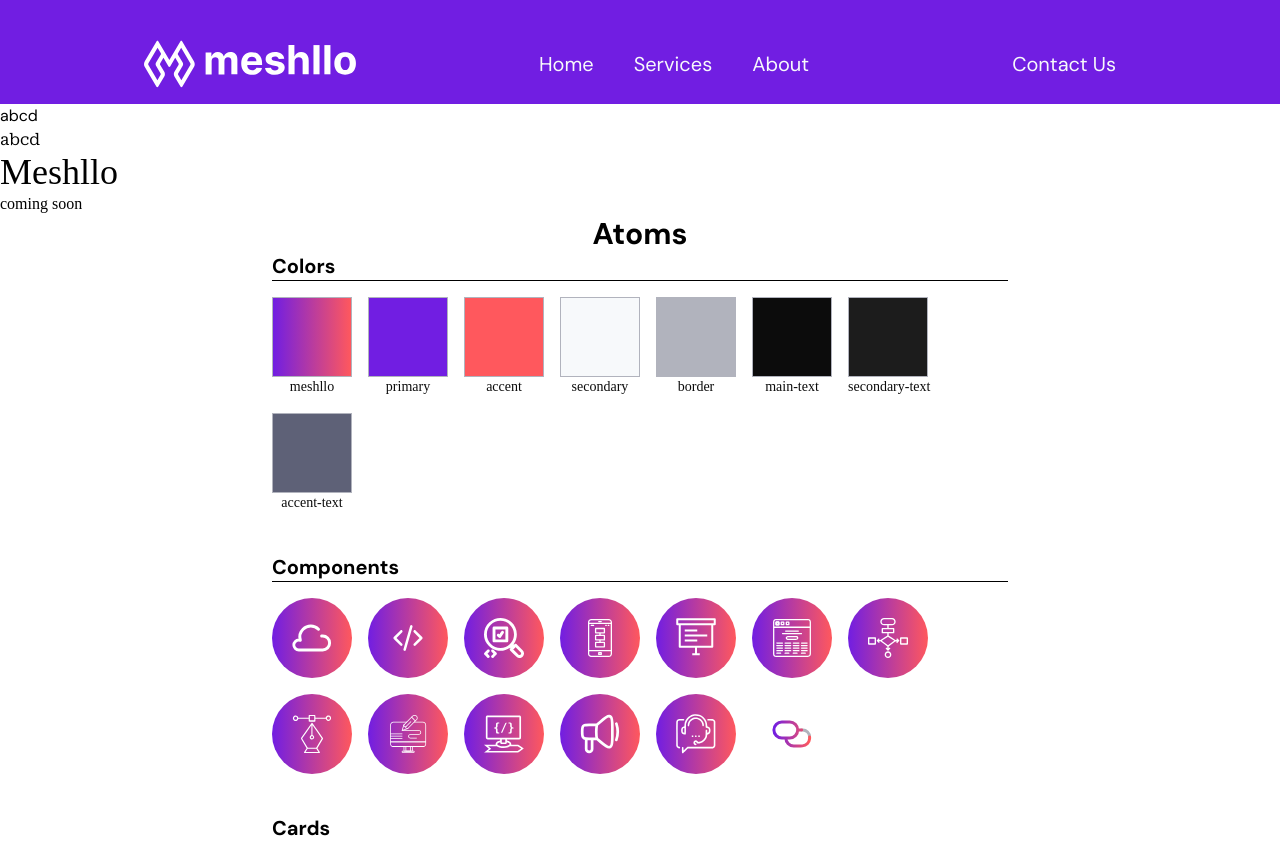
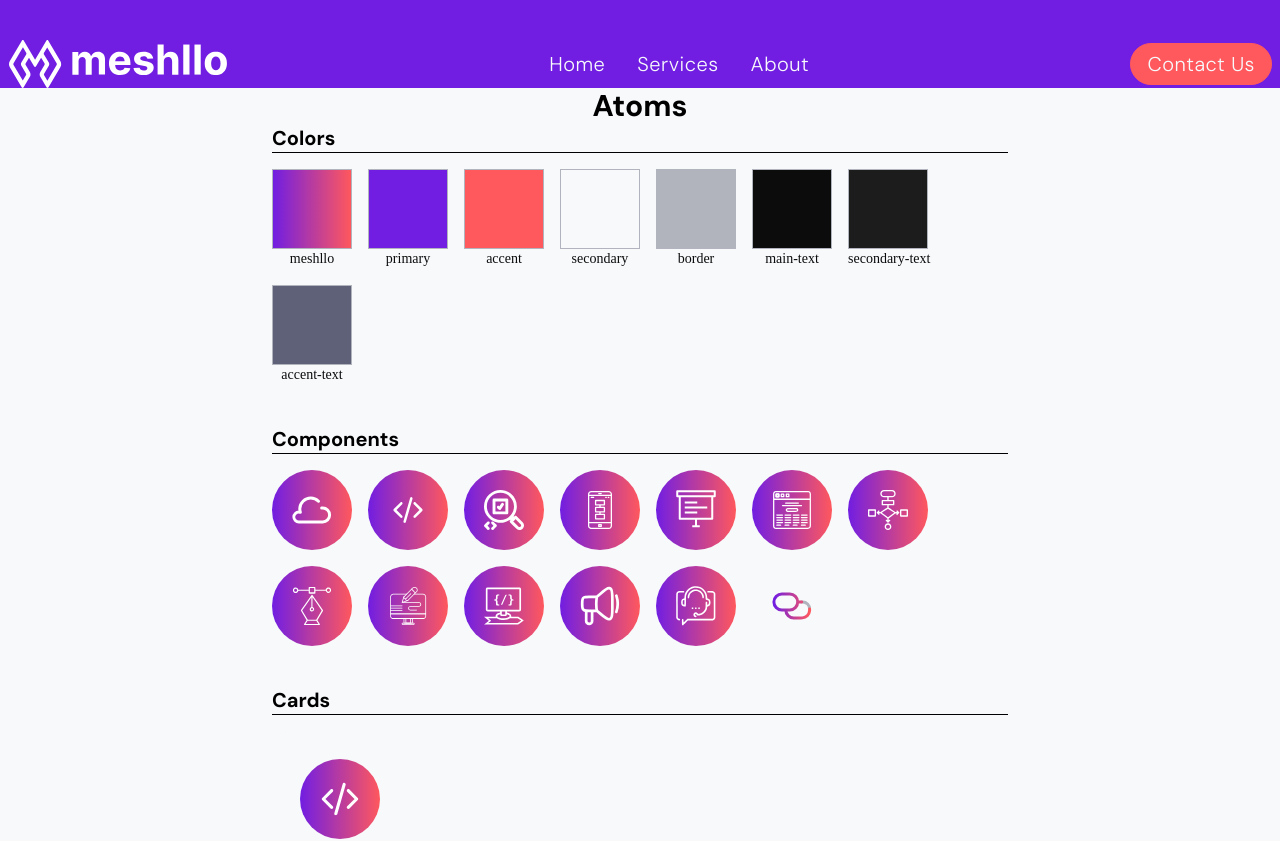
Before and after one commit to nazmuldipu/meshllo, a Next.js app: page / in a window 1280 px wide. Shown: the top 841 px of the page. Built offline with nearby package versions, Linux system fonts and the light colour scheme.

Commit message:
navbar fixed

```diff
--- a/src/components/icons/QuotationIcon.tsx
+++ b/src/components/icons/QuotationIcon.tsx
@@ -16,16 +16,16 @@ export default function QuotationIcon(props: Props): JSX.Element {
       <path
         d="M31.1667 10.3333H32.2084C36.2355 10.3333 39.5001 13.5978 39.5001 17.6249"
         stroke="#B1B3BD"
-        stroke-width="3.125"
-        stroke-linecap="round"
-        stroke-linejoin="round"
+        strokeWidth="3.125"
+        strokeLinecap="round"
+        strokeLinejoin="round"
       />
       <path
         d="M27 10.3333C27 14.9356 23.269 18.6667 18.6667 18.6667H14.5M27 10.3333C27 5.73096 23.269 2 18.6667 2H10.3333C5.73096 2 2 5.73096 2 10.3333C2 14.9356 5.73096 18.6667 10.3333 18.6667H14.5M27 10.3333H31.1667M14.5 18.6667C14.5 23.269 18.231 27 22.8333 27H30.125C31.0923 27 31.576 27 31.9835 26.9598C35.94 26.5702 39.0702 23.44 39.4598 19.4835C39.5 19.076 39.5 18.5923 39.5 17.625"
         stroke="url(#paint0_linear_485_5572)"
-        stroke-width="3.125"
-        stroke-linecap="round"
-        stroke-linejoin="round"
+        strokeWidth="3.125"
+        strokeLinecap="round"
+        strokeLinejoin="round"
       />
       <defs>
         <linearGradient
@@ -37,7 +37,7 @@ export default function QuotationIcon(props: Props): JSX.Element {
           gradientUnits="userSpaceOnUse"
         >
           <stop stopColor="#711EE2" />
-          <stop offset="1" stop-color="#FF585D" />
+          <stop offset="1" stopColor="#FF585D" />
         </linearGradient>
       </defs>
     </svg>
--- a/src/components/templates/navbar.tsx
+++ b/src/components/templates/navbar.tsx
@@ -1,40 +1,104 @@
 import Link from "next/link";
 import LogoIcon from "../icons/LogoIcon";
 import SVGIcon from "../icons/SVGIcon";
+import { useState } from "react";
 
 const Navbar = () => {
+  const [isMenuOpen, setIsMenuOpen] = useState(false);
+
   return (
-    <div className="bg-primary">
-      <div className="max-w-full md:max-w-2xl lg:max-w-4xl xl:max-w-5xl mx-auto px-4 pt-10 pb-4 flex justify-between body-rg-20">
-        <SVGIcon icon={LogoIcon} width={212} height={48} />
-        <div className="flex">
+    <div className="navbar flex justify-center sticky top-0 z-10 px-2 bg-primary">
+      <nav className="w-full max-w-430 mx-auto flex flex-row justify-between items-center">
+        <Link
+          href="/"
+          className="decoration-none items-center cursor-pointer flex-row flex w-auto"
+        >
+          <SVGIcon
+            icon={LogoIcon}
+            height={48}
+            width={220}
+            pathClassName="text-secondary-text"
+          />
+        </Link>
+
+        <div className="hidden md:flex gap-8 flex-row flex-1 h-full justify-center text-secondary text-20">
+          <Link href="/" className="flex items-center">
+            Home
+          </Link>
+          <Link href="/" className="flex items-center">
+            Services
+          </Link>
+          <Link href="/" className="flex items-center">
+            About
+          </Link>
+        </div>
+        <Link
+          href="/"
+          className="hidden md:flex items-center bg-accent text-20 text-secondary px-4 py-2 rounded-full border border-accent"
+        >
+          Contact Us
+        </Link>
+        <button
+          className="text-secondary w-10 h-10 md:hidden relative focus:outline-none "
+          onClick={() => setIsMenuOpen(!isMenuOpen)}
+        >
+          <span className="sr-only">Open main menu</span>
+          <div className="block w-5 absolute left-1/2 top-1/2 transform -translate-x-1/2 -translate-y-1/2">
+            <span
+              aria-hidden="true"
+              className={`block absolute w-5 h-px bg-current transform transition duration-500 ease-in-out ${
+                isMenuOpen ? "rotate-45" : "-translate-y-1.5"
+              }`}
+            ></span>
+            <span
+              aria-hidden="true"
+              className={`block absolute w-4 h-px bg-current transform transition duration-500 ease-in-out ${
+                isMenuOpen ? "opacity-0" : ""
+              }`}
+            ></span>
+            <span
+              aria-hidden="true"
+              className={`block absolute w-5 h-px bg-current transform transition duration-500 ease-in-out ${
+                isMenuOpen ? "-rotate-45" : "translate-y-1.5"
+              }`}
+            ></span>
+          </div>
+        </button>
+      </nav>
+
+      {/* Mobile view modal nav */}
+      <div
+        className={` h-screen-nav w-full absolute top-12 left-0 bg-primary transform transition duration-500 ease-in-out md:hidden ${
+          isMenuOpen
+            ? "opacity-100 translate-y-0"
+            : "opacity-0 -translate-y-screen"
+        }`}
+      >
+        <div className="flex-col flex-1 self-center justify-center mt-7 font-sans text-18 text-secondary">
           <Link
             href="/"
-            className=" font-normal px-5 py-2 flex gap-2 items-center border-b-3 border-transparent hover:bg-main-hover transition ease-in-out"
+            onClick={() => setIsMenuOpen(!isMenuOpen)}
+            className="flex items-center px-10 py-4 hover:bg-secondary hover:text-primary"
           >
             Home
           </Link>
           <Link
             href="/"
-            className=" font-normal px-5 py-2 flex gap-2 items-center border-b-3 border-transparent hover:bg-main-hover transition ease-in-out"
+            onClick={() => setIsMenuOpen(!isMenuOpen)}
+            className="flex items-center px-10 py-4 hover:bg-secondary hover:text-primary"
           >
             Services
           </Link>
           <Link
             href="/"
-            className=" font-normal px-5 py-2 flex gap-2 items-center border-b-3 border-transparent hover:bg-main-hover transition ease-in-out"
+            onClick={() => setIsMenuOpen(!isMenuOpen)}
+            className="flex items-center px-10 py-4 hover:bg-secondary hover:text-primary"
           >
             About
           </Link>
         </div>
-        <Link
-          href="/"
-          className=" font-normal px-5 py-2 flex gap-2 items-center border-b-3 border-transparent hover:bg-main-hover transition ease-in-out"
-        >
-          Contact Us
-        </Link>
+        <div className=" flex flex-col mt-7 gap-2">a</div>
       </div>
-      {/* <ThemeButton /> */}
     </div>
   );
 };
--- a/src/pages/index.tsx
+++ b/src/pages/index.tsx
@@ -11,13 +11,12 @@ const robotoSerif = Roboto_Serif({
 
 export default function Home() {
   return (
-    <main className={` ${dmSans.variable} ${robotoSerif.variable}`}>
+    <main
+      className={`${dmSans.variable} ${robotoSerif.variable} pt-10 bg-primary`}
+    >
       <Navbar />
-      <div className=" font-sans">abcd</div>
-      <div className=" font-serif">abcd</div>
-      <div className="text-4xl">Meshllo</div>
-      <div>coming soon</div>
-      <div>
+
+      <div className="bg-secondary">
         <Atoms />
       </div>
     </main>
--- a/src/styles/globals.css
+++ b/src/styles/globals.css
@@ -38,6 +38,9 @@
 .text-18 {
   @apply font-sans text-lg font-light leading-6 tracking-wide;
 }
+.text-20 {
+  @apply font-sans text-xl font-light leading-6 tracking-wide;
+}
 
 .width-transition {
   transition: width 2s ease-in;
@@ -49,3 +52,7 @@
 .service-card:hover .quotation-box {
   @apply opacity-100 w-full;
 }
+
+.-translate-y-screen {
+  --tw-translate-y: -100vh;
+}
--- a/tailwind.config.ts
+++ b/tailwind.config.ts
@@ -30,6 +30,10 @@ const config: Config = {
         sans: ["var(--font-dm-sans)"],
         serif: ["var(--font-roboto-serif)"],
       },
+
+      maxWidth: {
+        "430": "107.5rem",
+      },
     },
   },
   plugins: [],
```
Also changed, not shown: tsconfig.json (+23 -5 lines).
